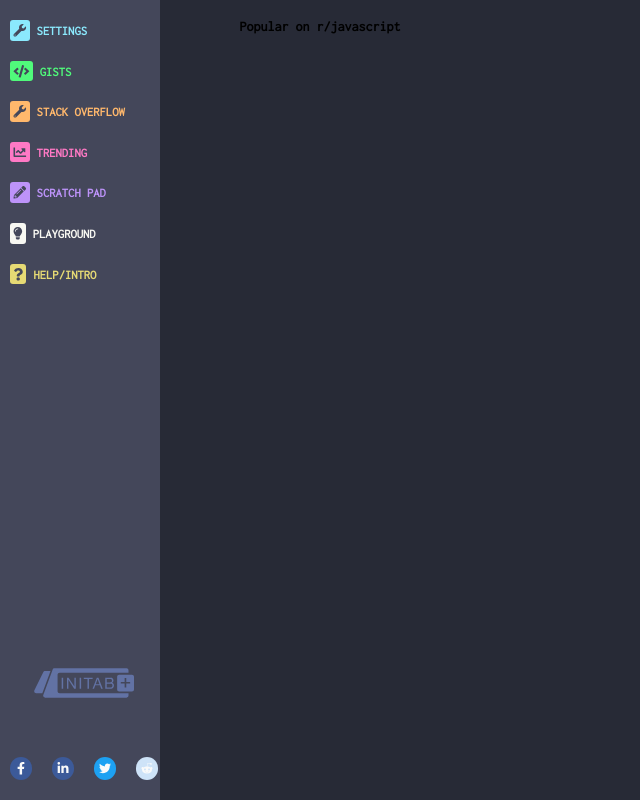
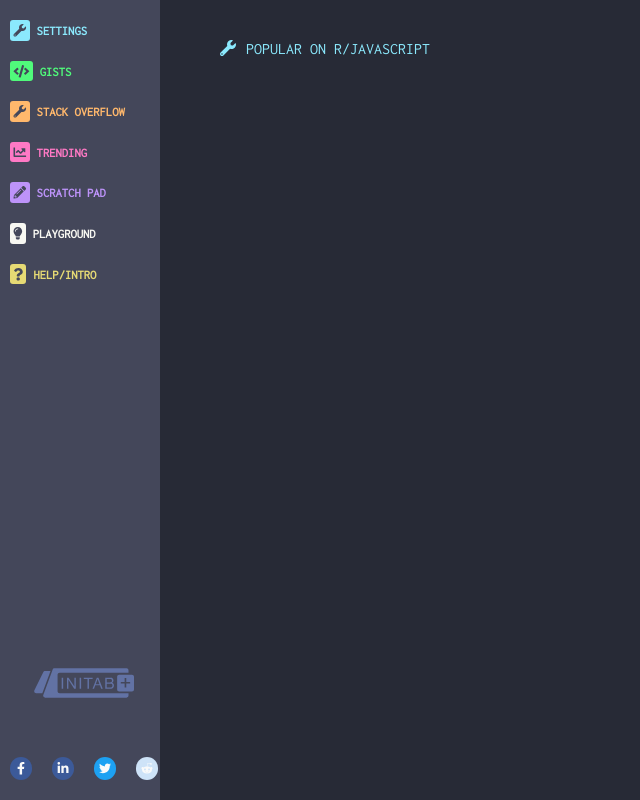
Before and after one commit to luchosr/preworkHooked, a React (Create React App) app: page / in a window 1280 px wide. Shown: the whole page, without its empty margins (0-640 px from the left). Built offline with nearby package versions, Linux system fonts and the light colour scheme.

Commit message:
add new folder structure

```diff
--- a/src/App.js
+++ b/src/App.js
@@ -1,7 +1,18 @@
 import React from "react";
 import "./App.css";
-import Sidebar from "./Sidebar/Sidebar";
-import MainContainer from "./Main/Container/MainContainer";
+import Sidebar from "./components/Sidebar/Sidebar";
+import MainContainer from "./components/Main/Container/MainContainer";
+import JSReddit from "./components/Main/JSReddit/JSReddit";
+import { library } from "@fortawesome/fontawesome-svg-core";
+import { FontAwesomeIcon } from "@fortawesome/react-fontawesome";
+import { faClock, faWrench } from "@fortawesome/free-solid-svg-icons";
+import {
+  faRedditAlien,
+  faGithub,
+  faReddit
+} from "@fortawesome/free-brands-svg-icons";
+
+library.add(faRedditAlien, faClock, faGithub, faWrench, faReddit);
 
 function App() {
   return (
@@ -13,7 +24,7 @@ function App() {
         width="25%"
         title="Popular on r/javascript"
         itemComponent="JSReddit"
-        titleIcon="faRedditAlien"
+        titleIcon="wrench"
       />
     </div>
   );
--- a/src/Main/Container/styles.css
+++ /dev/null
@@ -1,6 +0,0 @@
-.container {
-  overflow: auto;
-  text-align: center;
-  display: flex;
-  flex-direction: column;
-}
--- a/src/Main/Container/MainContainer.js
+++ b/src/components/Main/Container/MainContainer.js
@@ -2,26 +2,30 @@ import React, { useState, useEffect } from "react";
 import "./styles.css";
 import { library } from "@fortawesome/fontawesome-svg-core";
 import { FontAwesomeIcon } from "@fortawesome/react-fontawesome";
-import { faRedditAlien, faGithub } from "@fortawesome/free-brands-svg-icons";
-import { faClock } from "@fortawesome/free-solid-svg-icons";
-import JSReddit from "../JSReddit/JSReddit";
-library.add(faRedditAlien, faClock, faGithub);
+import {
+  faRedditAlien,
+  faGithub,
+  faReddit
+} from "@fortawesome/free-brands-svg-icons";
+import { faClock, faWrench } from "@fortawesome/free-solid-svg-icons";
+import JSReddit from "../JSReddit/JSReddit.js";
+library.add(faRedditAlien, faClock, faGithub, faWrench, faReddit);
 
 const MainContainer = props => {
-  let listItems = props.items;
+  const { itemComponent: ItemComponent } = props;
   return (
     <div
       className="container"
       style={{ maxHeight: props.maxHeight, width: props.width }}
     >
       <h4 className="container__title">
-        <span>
+        <span className="container__icon">
           <FontAwesomeIcon icon={props.titleIcon} />
         </span>
         {props.title}
       </h4>
       <ul className="container__uList">
-        <props.itemComponent />
+        <ItemComponent />
       </ul>
     </div>
   );
--- /dev/null
+++ b/src/components/Main/Container/styles.css
@@ -0,0 +1,18 @@
+.container {
+  overflow: auto;
+  text-align: center;
+  display: flex;
+  flex-direction: column;
+  font-size: 1em;
+}
+.container__title {
+  text-transform: uppercase;
+  color: #8be9fd;
+  font-size: 16px;
+  font-weight: 200;
+  margin-top: 40px;
+  text-align: center;
+}
+.container__icon {
+  margin: 10px;
+}
```
Also changed, not shown: src/components/Main/JSReddit/JSReddit.js (renamed from src/Main/JSReddit/JSReddit.js), src/components/Sidebar/Link.js (renamed from src/Sidebar/Link.js), src/components/Sidebar/Sidebar.js (renamed from src/Sidebar/Sidebar.js), src/components/Sidebar/SocialMedia.js (renamed from src/Sidebar/SocialMedia.js), src/components/Sidebar/logo.svg (renamed from src/Sidebar/logo.svg), src/components/Sidebar/styles.css (renamed from src/Sidebar/styles.css).
